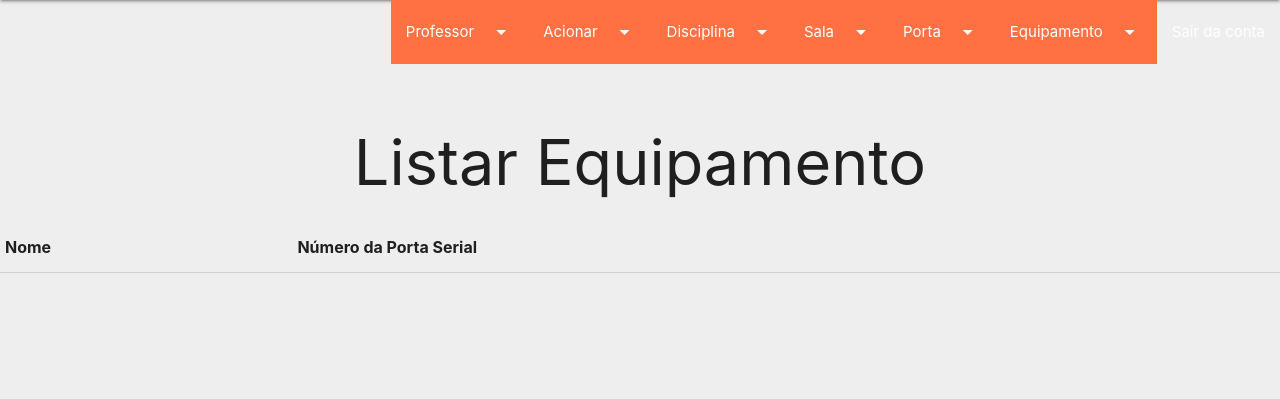
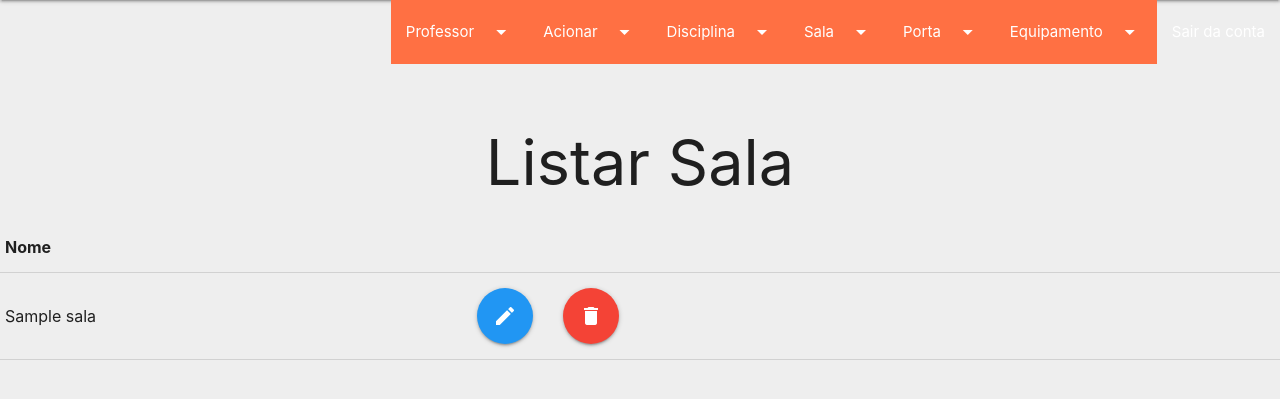
Before and after one commit to pvlima12/autolamp, a PHP site: page /ListarSala.php in a window 1280 px wide. Shown: the part 114-513 px from the top of the page. Run offline with PHP 8.4, Linux system fonts and the light colour scheme; the visitor is signed in with stand-in values (Sample User, id 1); tables that the repository leaves empty or names only in its code hold one stand-in row (values such as "Sample post"); lists and menus that the app fills with data are empty; some libraries are stand-ins or nearby versions.

Commit message:
cadastro de sala concluida

```diff
--- a/Class/Sala.php
+++ b/Class/Sala.php
@@ -4,23 +4,17 @@ class Sala {
 
     private $id_sala;
     private $sala;
-    private $equipamento_id;
+
 
     function getId_sala() {
         return $this->id_sala;
     }
 
-    function getEquipamento_id() {
-        return $this->equipamento_id;
-    }
 
     function setId_sala($id_sala) {
         $this->id_sala = $id_sala;
     }
 
-    function setEquipamento_id($equipamento_id) {
-        $this->equipamento_id = $equipamento_id;
-    }
 
         function getSala() {
         return $this->sala;
--- a/Dao/CrudEquipamento.php
+++ b/Dao/CrudEquipamento.php
@@ -51,7 +51,8 @@ class CrudEquipamento {
           public function querySeleciona2($id){
         try{
             $con = new conecta();
-            $stmt = $con->conectar()->prepare("SELECT p.nome as nome_porta,p.id as porta_id from equipamento e ,porta p, sala s where e.cod_porta=p.id and e.cod_equipamento=s.id and e.cod_porta = :id;");
+            $stmt = $con->conectar()->prepare("SELECT p.nome as nome_porta,p.id as porta_id from "
+                    . "equipamento e ,porta p, sala s where e.cod_porta=p.id and e.cod_equipamento=s.id and e.cod_porta = :id;");
             $stmt->bindParam(":id", $id);
             $stmt->execute();
             return $stmt->fetchAll();
--- a/Dao/CrudSala.php
+++ b/Dao/CrudSala.php
@@ -42,8 +42,8 @@ class CrudSala {
 
           public function querySeleciona($id){
         try{
-            $con = new conecta();
-            $stmt = $con->conectar()->prepare("SELECT * FROM `equipamento` WHERE `id` = :id;");
+            $con = new conexao();
+            $stmt = $con->conectar()->prepare("SELECT * FROM `sala` WHERE `id` = :id;");
             $stmt->bindParam(":id", $id);
             $stmt->execute();
             return $stmt->fetchAll();
@@ -55,8 +55,8 @@ class CrudSala {
 
     public function queryDelete($id) {
         try {
-            $con = new conecta();
-            $stmt = $con->conectar()->prepare("DELETE FROM `equipamento` WHERE `id` = :id;");
+            $con = new conexao();
+            $stmt = $con->conectar()->prepare("DELETE FROM `sala` WHERE `id` = :id;");
             $stmt->bindParam(":id", $id, PDO::PARAM_INT);
             if ($stmt->execute()) {
                 return 'ok';
@@ -69,14 +69,13 @@ class CrudSala {
         }
     }
 
-    public function queryUpdate($id,$nome,$cod){
+    public function queryUpdate($id,$nome){
         try {
-            $con = new conecta();
+            $con = new conexao();;
 
-            $stmt = $con->conectar()->prepare("UPDATE `equipamento` SET  `nome` = :nome,`cod_porta` = :cod WHERE `id` = :id;");
+            $stmt = $con->conectar()->prepare("UPDATE `sala` SET  `nome` = :nome WHERE `id` = :id;");
             $stmt->bindParam(":id", $id, PDO::PARAM_INT);
             $stmt->bindParam(":nome", $nome, PDO::PARAM_STR);
-            $stmt->bindParam(":cod", $cod);
             if ($stmt->execute()) {
                 return 'ok';
             } else {
--- a/ListarSala.php
+++ b/ListarSala.php
@@ -4,30 +4,31 @@ verificaUsuario();
 ?>
 <?php
 include ("cabecalho2.php");
-include './Class/Equipamento.php';
-        include './Dao/CrudEquipamento.php';
+include './Class/Sala.php';
+        include './Dao/CrudSala.php';
 
-            $objdao = new CrudEquipamento();
-            $equipamento= new Equipamento();
+            $daoSala = new CrudSala();
+            $sala= new Sala();
 
                     if ($_POST) {
     if (isset($_POST['excluir'])){
         if ((isset($_POST['excluir_id']))) {
 // resgata variáveis do formulário
-            $equipamento->setId(isset($_POST['excluir_id']) ? $_POST['excluir_id'] : '');
+            $sala->setId_sala(isset($_POST['excluir_id']) ? $_POST['excluir_id'] : '');
 
-                       $resultado = $objdao->queryDelete($equipamento->getId());
+                       $resultado = $daoSala->queryDelete($sala->getId_sala());
 
-                if ($resultado == "ok") { ?>
-    <div><span style="position:absolute; display:block;text-align: center;
-               top:20%; left:45%; width:150px; height:25px;
-               margin:-5px 0 0 -10px; background-color:#9F81F7;border-radius: 5px;">Equipamento Removido.</span></div>
+        if ($resultado == "ok") { ?>
+    <script>
+    alert("Sala removido com sucesso!");
+</script>
 
 <?php }else{
     ?>
-    <div><span style="position:absolute; display:block;text-align: center;
-               top:20%; left:45%; width:150px; height:25px;
-               margin:-5px 0 0 -10px; background-color:#9F81F7;border-radius: 5px;">Equipamento Não Removido.</span></div>
+<script>
+    alert("Sala não removida!");
+</script>
+
 <?php }
         }
     }
@@ -36,26 +37,25 @@ include './Class/Equipamento.php';
     if ($_POST) {
     if (isset($_POST['alterar'])){
         if ((isset($_POST['alterar_id']))) {
-        if ((isset($_POST['alterar_id'])) && (isset($_POST['nome']))&& (isset($_POST['cod_porta']))) {
+        if ((isset($_POST['alterar_id'])) && (isset($_POST['nome']))) {
 
-            $equipamento->setId(isset($_POST['alterar_id']) ? $_POST['alterar_id'] : '');
-            $equipamento->setNome(isset($_POST['nome']) ? $_POST['nome'] : '');
-            $equipamento->setCod_equipamento(isset($_POST['cod_porta']) ? $_POST['cod_porta'] : '');
+            $sala->setId_sala(isset($_POST['alterar_id']) ? $_POST['alterar_id'] : '');
+            $sala->setSala(isset($_POST['nome']) ? $_POST['nome'] : '');
 
 
-            $resultado = $objdao->queryUpdate($equipamento->getId(), $equipamento->getNome(),$equipamento->getCod_equipamento());
-           if ($resultado == "ok") {
-            ?>
-    <div><span style="position:absolute; display:block;text-align: center;
-               top:20%; left:45%; width:150px; height:25px;
-               margin:-5px 0 0 -10px; background-color:#9F81F7;border-radius: 5px;">Equipamento Alterado.</span></div>
 
+            $resultado = $daoSala->queryUpdate($sala->getId_sala(), $sala->getSala());
+             if ($resultado == "ok") { ?>
+    <script>
+    alert("Sala alterado com sucesso!");
+</script>
 
 <?php }else{
     ?>
-    <div><span style="position:absolute; display:block;text-align: center;
-               top:20%; left:45%; width:150px; height:25px;
-               margin:-5px 0 0 -10px; background-color:#9F81F7;border-radius: 5px;">Equipamento Não Alterado.</span></div>
+<script>
+    alert("Sala não Alterado!");
+</script>
+
 <?php }
         }
     }
@@ -63,30 +63,28 @@ include './Class/Equipamento.php';
 
 }
 ?>
-<h1 class="center-align">Listar Equipamento</h1>
+<h1 class="center-align">Listar Sala</h1>
 <table >
     <thead>
         <tr>
             <th> Nome </th>
-            <th> Número da Porta Serial</th>
         </tr>
     </thead>
-<?php foreach ($objdao->querySelect() as $value) { ?>
+<?php foreach ($daoSala->querySelect() as $value) { ?>
         <tbody>
             <tr>
                 <td><?= $value['nome'] ?></td>
-                <td><?= $value['nome_porta'] ?></td>
 
                 <td>
 
-                    <form class="form_editar" action="EditarEquipamento.php" method="post" style="float: left; margin: 0 15px;">
+                    <form class="form_editar" action="EditarSala.php" method="post" style="float: left; margin: 0 15px;">
                                 <input name="editar_id" type="hidden" value="<?= $value['id'] ?>"/>
                                 <button class="btn tooltipped btn-floating btn-large waves-effect waves-light blue"
                                         name="editar" type="submit" data-position="bottom" data-tooltip="Editar"><i class="material-icons">create</i></button>
                        </form>
 
 
-                    <form class="form_excluir" action="ListaEquipamento.php" method="post" style="float: left; margin: 0 15px">
+                    <form class="form_excluir" action="ListarSala.php" method="post" style="float: left; margin: 0 15px">
                                 <input name="excluir_id" type="hidden" value="<?= $value['id'] ?>"/>
                                 <button class="btn tooltipped btn-floating btn-large waves-effect waves-light red"
                                         name="excluir" type="submit" data-position="bottom" data-tooltip="Excluir"><i class="material-icons">delete</i></button>
```
Also changed, not shown: EditaSala.php (deleted, +0 -61 lines), EditarSala.php (added, +42 -0 lines).
